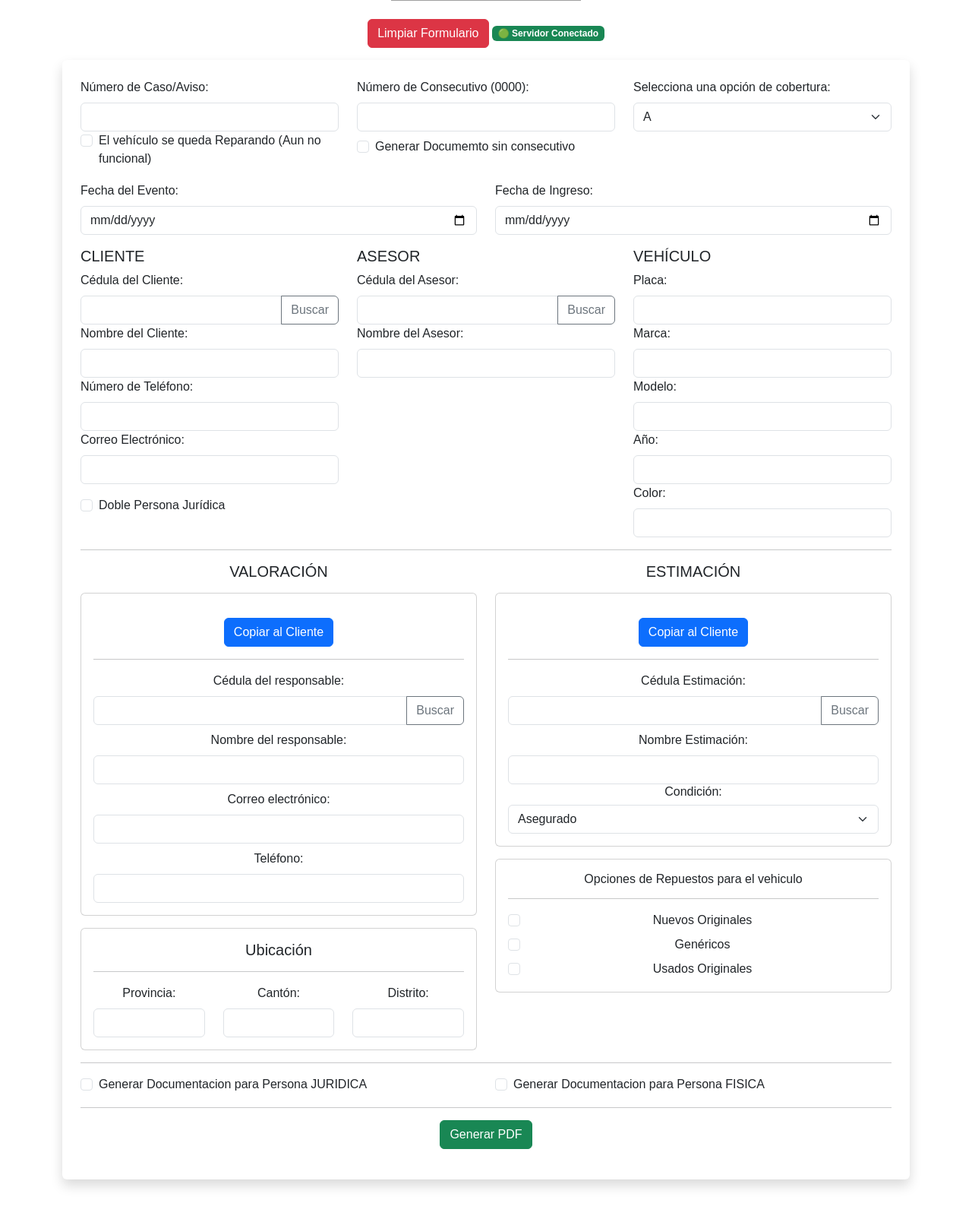
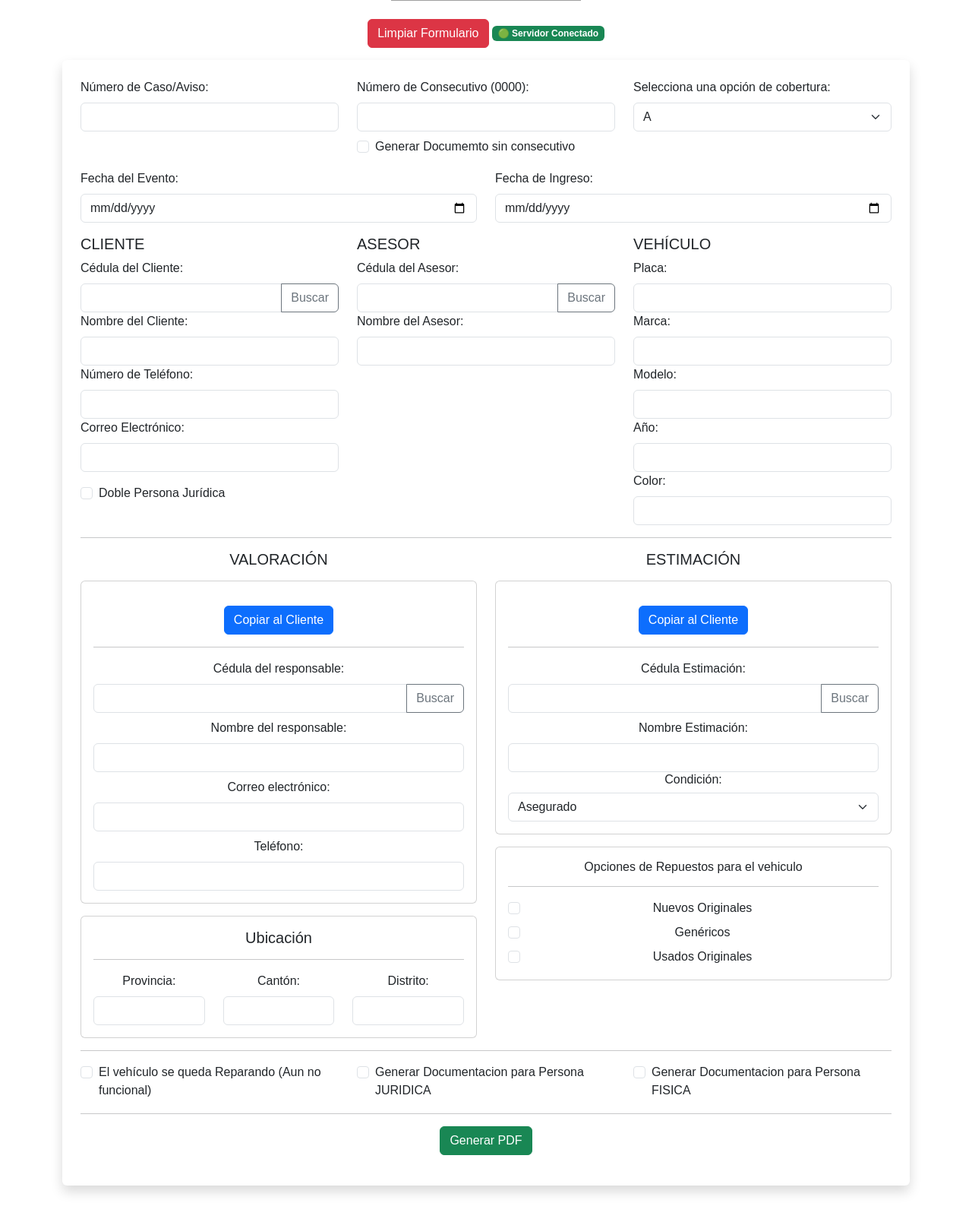
Before and after one commit to ASalazar11/WAB3, a Flask app: page / in a window 1280 px wide. Shown: the part 235-1843 px from the top of the page at 76% size. Before the commit the page ends 1798 px from the top, so only its background shows below. Run offline with Flask 3, Linux system fonts and the light colour scheme; some libraries are stand-ins or nearby versions; grey boxes are pictures that could not be loaded.

Commit message:
Update index.html

```diff
--- a/templates/index.html
+++ b/templates/index.html
@@ -336,11 +336,6 @@
                     <label for="aviso" class="form-label">Número de Caso/Aviso:</label>
                     <input type="text" id="aviso" name="aviso" class="form-control" required>
 
-                    <div class="form-check">
-                        <input type="checkbox" class="form-check-input" id="noSeQueda" name="noSeQueda">
-                        <label class="form-check-label" for="noSeQueda"> El vehículo se queda Reparando (Aun no funcional) </label>
-                    </div>
-
                 </div>
 
                 <div class="col-md-4">
@@ -582,7 +577,14 @@
             <hr>
 
             <div class="row mb-3">
-                <div class="col-md-6">
+                <div class="col-md-4">
+                    <div class="form-check">
+                        <input type="checkbox" class="form-check-input" id="noSeQueda" name="noSeQueda">
+                        <label class="form-check-label" for="noSeQueda"> El vehículo se queda Reparando (Aun no
+                            funcional) </label>
+                    </div>
+                </div>
+                <div class="col-md-4">
                     <div class="form-check">
                         <input class="form-check-input" type="checkbox" id="check_opcion1" name="check_opcion1">
                         <label class="form-check-label" for="check_opcion1">
@@ -590,7 +592,7 @@
                         </label>
                     </div>
                 </div>
-                <div class="col-md-6">
+                <div class="col-md-4">
                     <div class="form-check">
                         <input class="form-check-input" type="checkbox" id="check_opcion2" name="check_opcion2">
                         <label class="form-check-label" for="check_opcion2">
```
